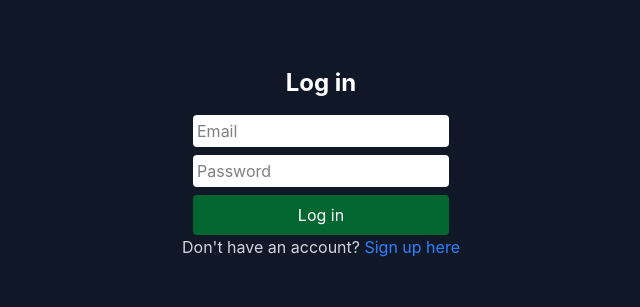
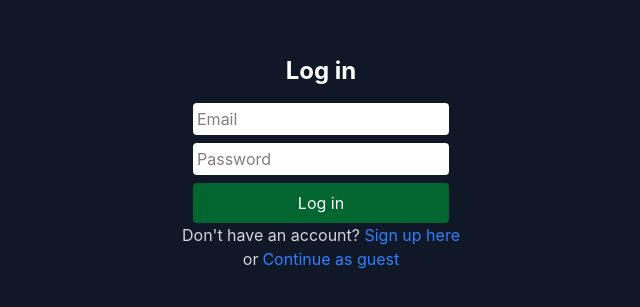
Before and after one commit to Nocaxe/modMates, a React (Vite) app in the folder frontend/: page / in a window 1280 px wide. Shown: the part 237-544 px from the top of the page, without its empty margins (319-959 px from the left). Built offline with nearby package versions, Linux system fonts and the light colour scheme; no server answers.

Commit message:
Allow users to continue as guest

```diff
--- a/frontend/src/components/AuthForm.tsx
+++ b/frontend/src/components/AuthForm.tsx
@@ -1,4 +1,5 @@
 import { useState } from 'react'
+import { useNavigate, useLocation } from 'react-router-dom'
 import { useAuth } from '../contexts/AuthContext'
 
 interface AuthFormProps {
@@ -13,6 +14,8 @@ export function AuthForm({ onSuccess }: AuthFormProps) {
     const [message, setMessage] = useState<string | null>(null)
     const [loading, setLoading] = useState(false)
     const { signIn, signUp } = useAuth()
+    const navigate = useNavigate()
+    const location = useLocation()
 
     const handleSubmit = async (e: React.SubmitEvent<HTMLFormElement>) => {
         e.preventDefault() // prevent refresh
@@ -34,6 +37,11 @@ export function AuthForm({ onSuccess }: AuthFormProps) {
         }
     }
 
+    function handleContinueAsGuest() {
+        const destination = (location.state as { from?: Location })?.from?.pathname ?? '/optimiser'
+        void navigate(destination)
+    }
+
     return (
         <div className="flex flex-col h-screen justify-center items-center">
             <h1 className="text-2xl font-bold mb-4 text-white">{mode === 'login' ? 'Log in' : 'Sign up'}</h1>
@@ -52,6 +60,12 @@ export function AuthForm({ onSuccess }: AuthFormProps) {
                     {mode === 'login' ? 'Sign up here' : 'Log in here'}
                 </button>
             </p>
+            <p className="text-gray-300">
+                or
+                <button onClick={handleContinueAsGuest} className="text-blue-500 hover:underline ml-1">
+                    Continue as guest
+                </button>
+            </p>
         </div>
     )
 }
```
